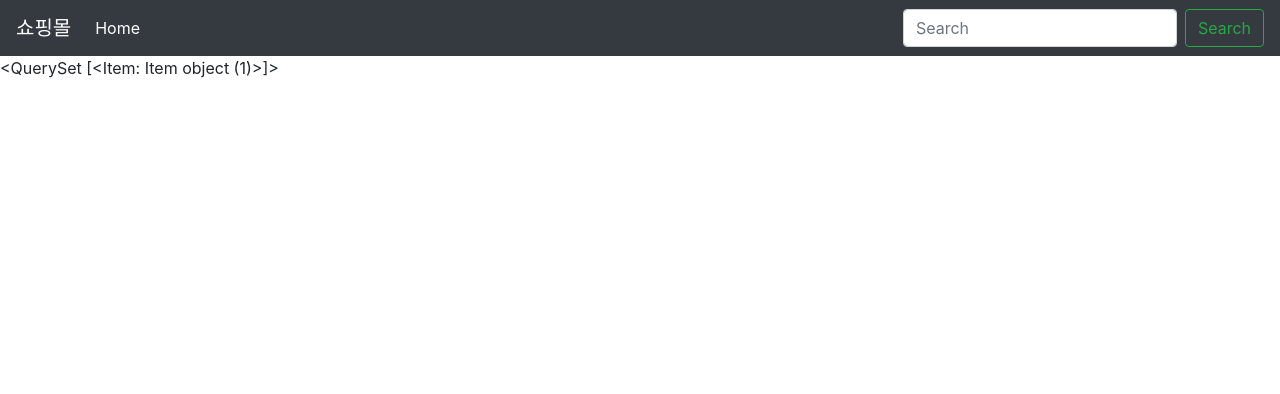
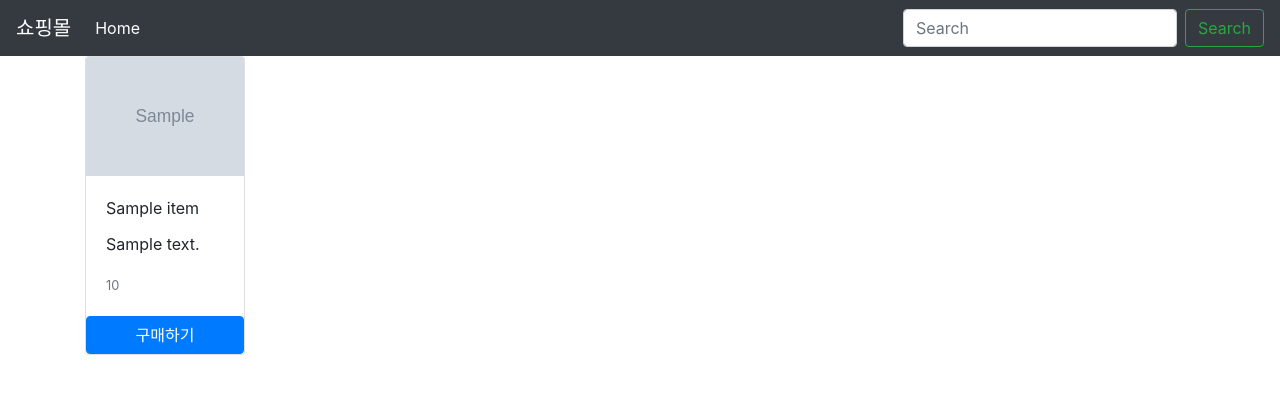
Before and after one commit to yykdev/iamport_django, a Django app: page /shop/ in a window 1280 px wide. Shown: the top 394 px of the page. Run offline with Django 3.2, Linux system fonts and the light colour scheme; tables that the repository leaves empty hold one stand-in row (values such as "Sample post"); grey boxes marked "Sample" are stand-in pictures; some libraries are stand-ins or nearby versions.

Commit message:
views ListView queryset 추가, 리스트 출력 템플릿 css 적용

```diff
--- a/django_app/shop/templates/shop/item_list.html
+++ b/django_app/shop/templates/shop/item_list.html
@@ -1,5 +1,25 @@
 {% extends 'shop/layout.html' %}
 
 {% block content %}
-    {{ item_list }}
+    <div class="container">
+        <div class="row">
+                {% for item in item_list %}
+                <div class="col-sm-2">
+                    <div class="card">
+                        {% if item.photo %}
+                        <img class="card-img-top" src="{{ item.photo.url }}" alt="Card image cap">
+                        {% endif %}
+                        <div class="card-body">
+                            <p class="card-title">{{ item.name }}</p>
+                            {% if item.desc %}
+                            <p class="card-text">{{ item.desc }}</p>
+                            {% endif %}
+                            <p class="card-text"><small class="text-muted">{{ item.amount }}</small></p>
+                        </div>
+                        <a href="" class="btn btn-primary btn-block">구매하기</a>
+                    </div>
+                </div>
+                {% endfor %}
+        </div>
+    </div>
 {% endblock %}}
--- a/django_app/shop/views.py
+++ b/django_app/shop/views.py
@@ -3,4 +3,4 @@ from django.views.generic import ListView
 
 from shop.models import Item
 
-index = ListView.as_view(model=Item)
+index = ListView.as_view(model=Item, queryset=Item.objects.filter(is_public=True))
```
